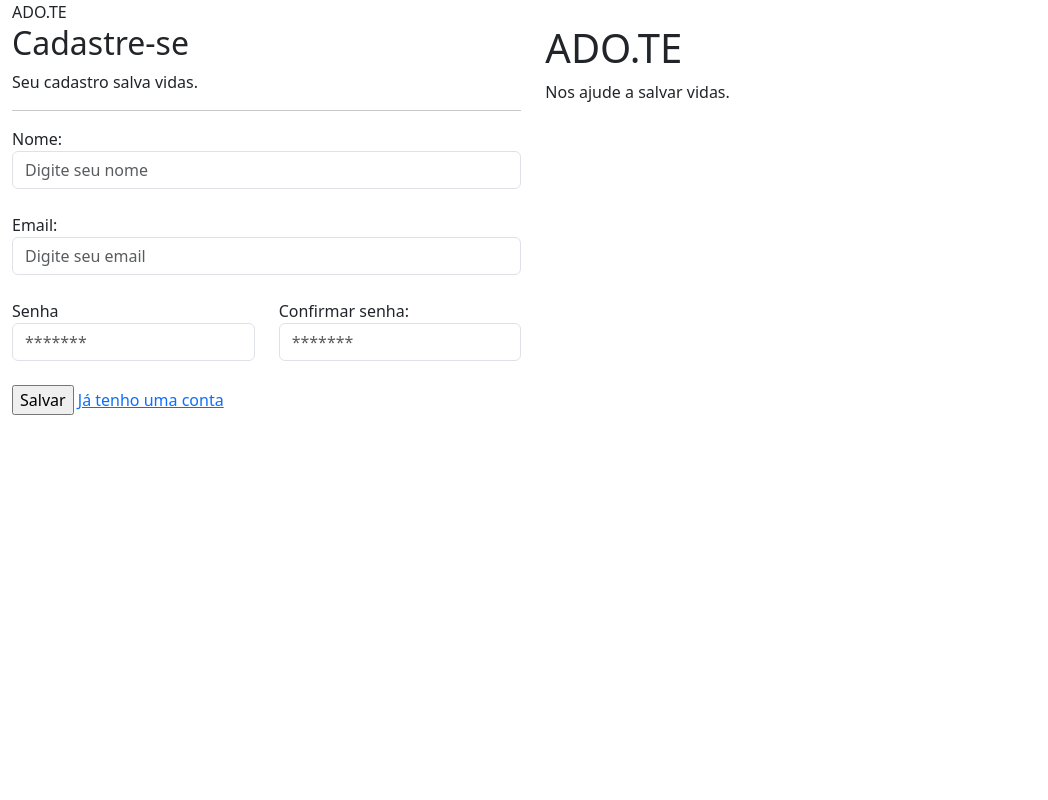
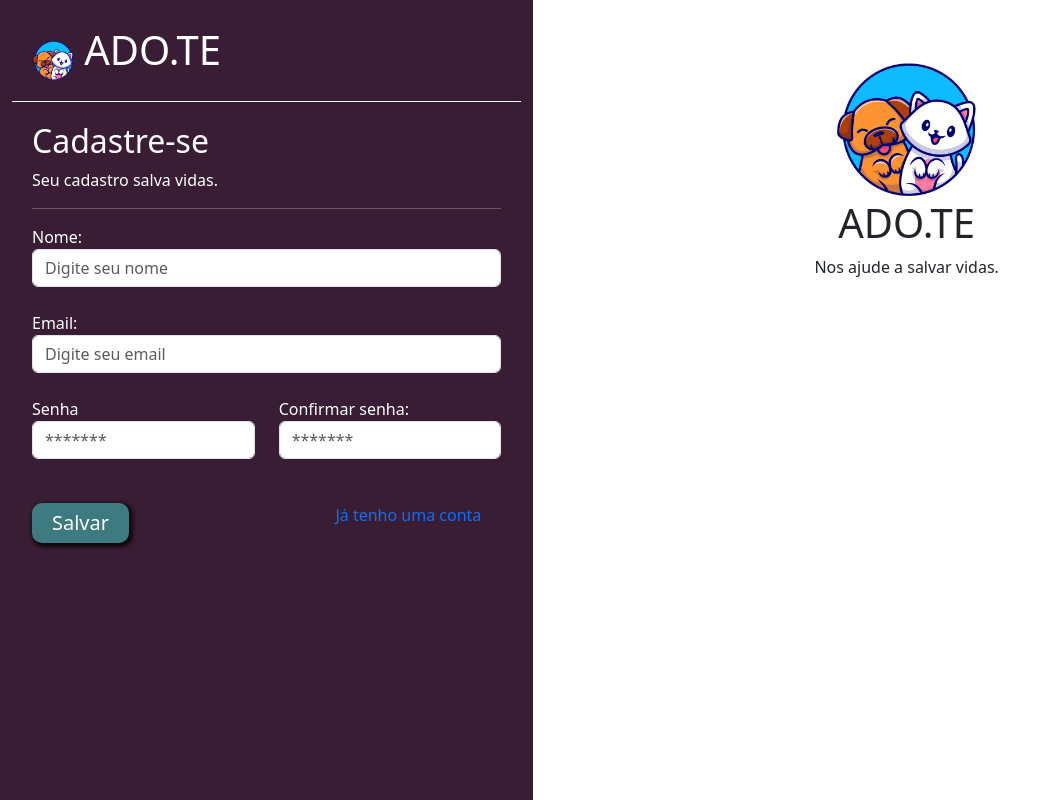
Before and after one commit to brunoconcli/PSW-Adote, a Django app: page /auth/register/ in a window 1280 px wide. Shown: the whole page, without its empty margins (0-1048 px from the left). Run offline with Django 4.2, Linux system fonts and the light colour scheme.

Commit message:
CSS Stylization

```diff
--- /dev/null
+++ b/templates/static/users/css/register.css
@@ -0,0 +1,45 @@
+.bg-side{
+    background-color: #391D34;
+    color: white;
+    height: 100vh;
+
+
+}
+.header{
+    border-bottom: 1px solid white;
+    padding: 20px;
+}
+
+.body-form{
+    padding: 20px;
+}
+
+.font-logo{
+    margin-left: 10px;
+    font-size: 40px;
+
+}
+
+.btn-custom-primary{
+    background-color: #3D7B80;
+    border: none;
+    box-shadow: 2px 2px 5px 1px black;
+    color: white;
+    font-size: 20px;
+    padding: 5px 20px 5px 20px;
+    border-radius: 10px;
+    margin-top: 20px;
+
+}
+
+.link-float{
+
+    text-decoration: none;
+    float: right;
+    margin: 20px;
+}
+
+.side-logo{
+    text-align: center;
+    margin-top: 60px;
+}
--- a/users/templates/register.html
+++ b/users/templates/register.html
@@ -1,3 +1,4 @@
+{% load static %}
 <!doctype html>
 <html lang="pt-BR">
     <head>
@@ -5,6 +6,7 @@
         <meta name="viewport" content="width=device-width, initial-scale=1">
         <title>Cadastro</title>
         <link href="https://cdn.jsdelivr.net/npm/bootstrap@5.3.0-alpha1/dist/css/bootstrap.min.css" rel="stylesheet">
+        <link rel="stylesheet" href="{% static 'users/css/register.css' %}"/>
 
         </head>
         <body>
@@ -13,14 +15,14 @@
                 <div class="row">
                     <div class="col-md-5 bg-side">
                         <div class='header'>
-                            <img src="" width="9%"><span class="font-logo">ADO.TE</span>
+                            <img src="{% static 'users/img/logo_adote.png' %}" width="9%"><span class="font-logo">ADO.TE</span>
                         </div>
 
                         <div class="body-form">
                             <h2>Cadastre-se</h2>
                             <p>Seu cadastro salva vidas.</p>
                             <hr>
-                            <form action="" method="POST">
+                            <form action="{% url 'register' %}" method="POST">{% csrf_token %}
                                 <span>Nome: </span>
                                 <input type="text" class="form-control" placeholder="Digite seu nome" name="name"/>
                                 <br>
@@ -37,7 +39,7 @@
 
                                     <div class="col-md">
                                         <span>Confirmar senha: </span>
-                                        <input type="password" class="form-control" placeholder="*******" name="password"/>
+                                        <input type="password" class="form-control" placeholder="*******" name="confirm_password"/>
                                         <br>
                                     </div>
                                 </div>
@@ -51,7 +53,7 @@
 
                     <div class="col-md-7">
                         <div class="side-logo">
-                            <img class="logo-margin-top" src="" width="20%">
+                            <img class="logo-margin-top" src="{% static 'users/img/logo_adote.png' %}" width="20%">
                             <h1>ADO.TE</h1>
                             <p>Nos ajude a salvar vidas.</p>
                         </div>
```
Also changed, not shown: templates/static/users/img/logo_adote.png (added).
